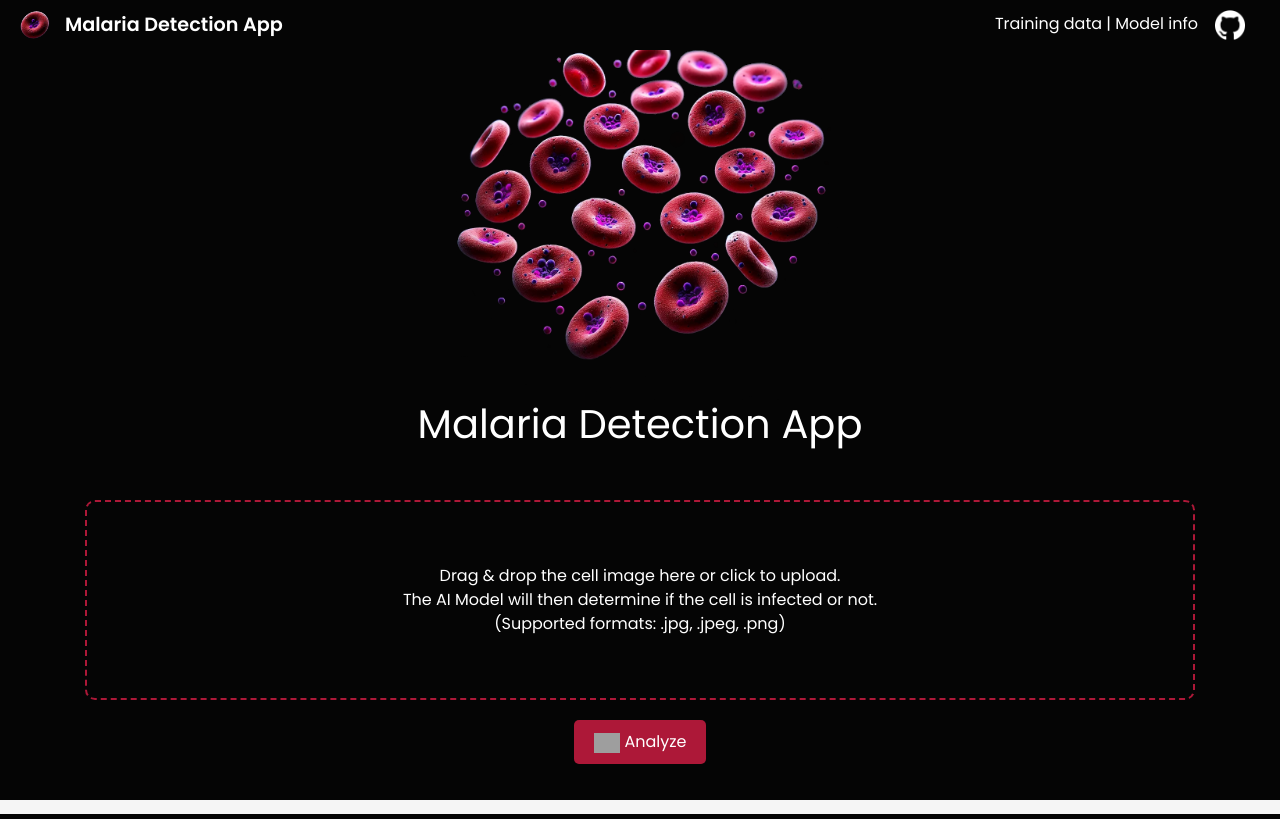
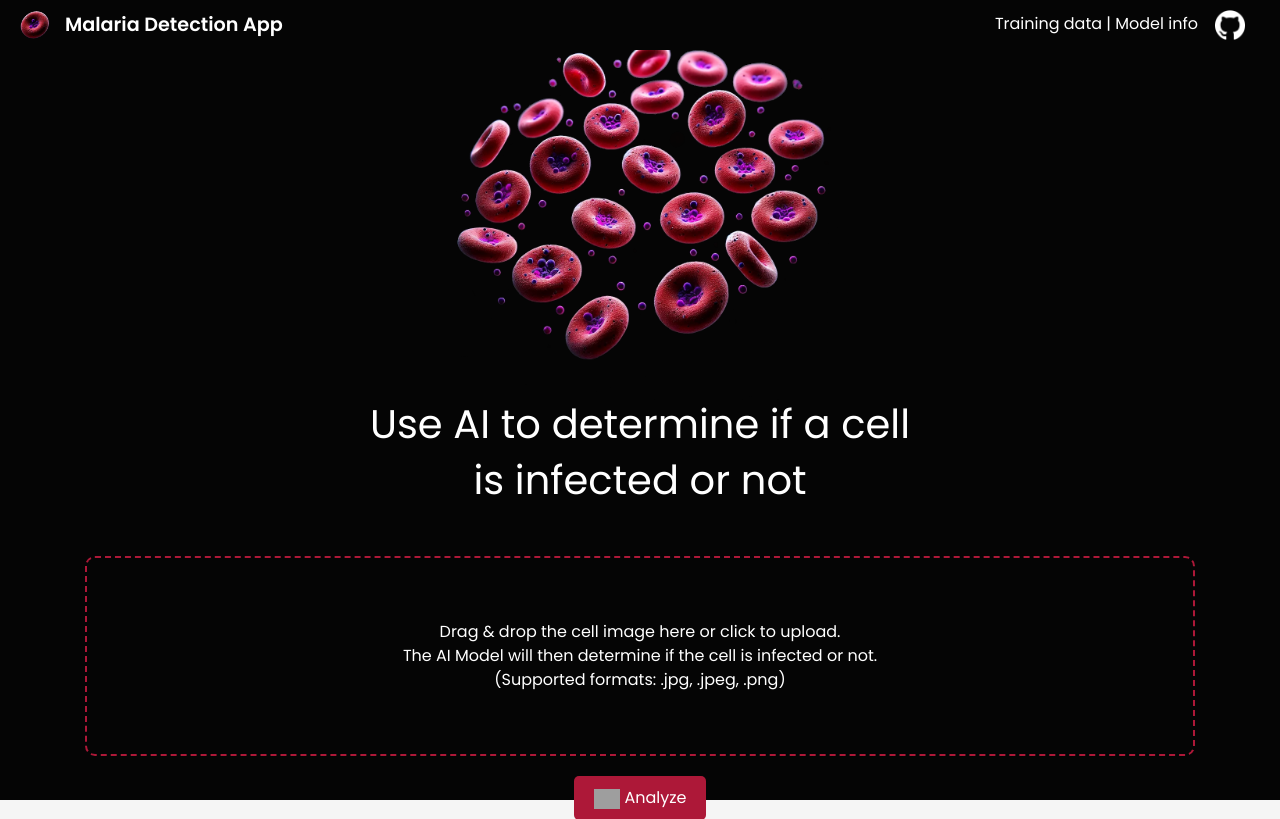
Before and after one commit to TonyVallad/Malaria-Detection-App, a Flask app: page / in a window 1280 px wide. Shown: the top 819 px of the page. Run offline with Flask 3, Linux system fonts and the light colour scheme; some libraries are stand-ins or nearby versions; grey boxes are pictures that could not be loaded.

Commit message:
Updated index + index screenshot

```diff
--- a/src/templates/index.html
+++ b/src/templates/index.html
@@ -8,7 +8,8 @@
         <div class="col-md-12 text-center">
             <div class="container">
                 <img src="{{ url_for('static', filename='img/cells.webp') }}" alt="Site Logo" style="max-width: 400px; height: auto; margin-bottom: 0px;">
-                <h1>Malaria Detection App</h1><br>
+                <h1>Use AI to determine if a cell</h1>
+                <h1>is infected or not</h1><br>
 
                 <!-- <h4>Drag and drop an image to let the AI model detect if it is infected with malaria or not</h4> -->
 
```
Also changed, not shown: src/static/img/screenshot_index.png.
